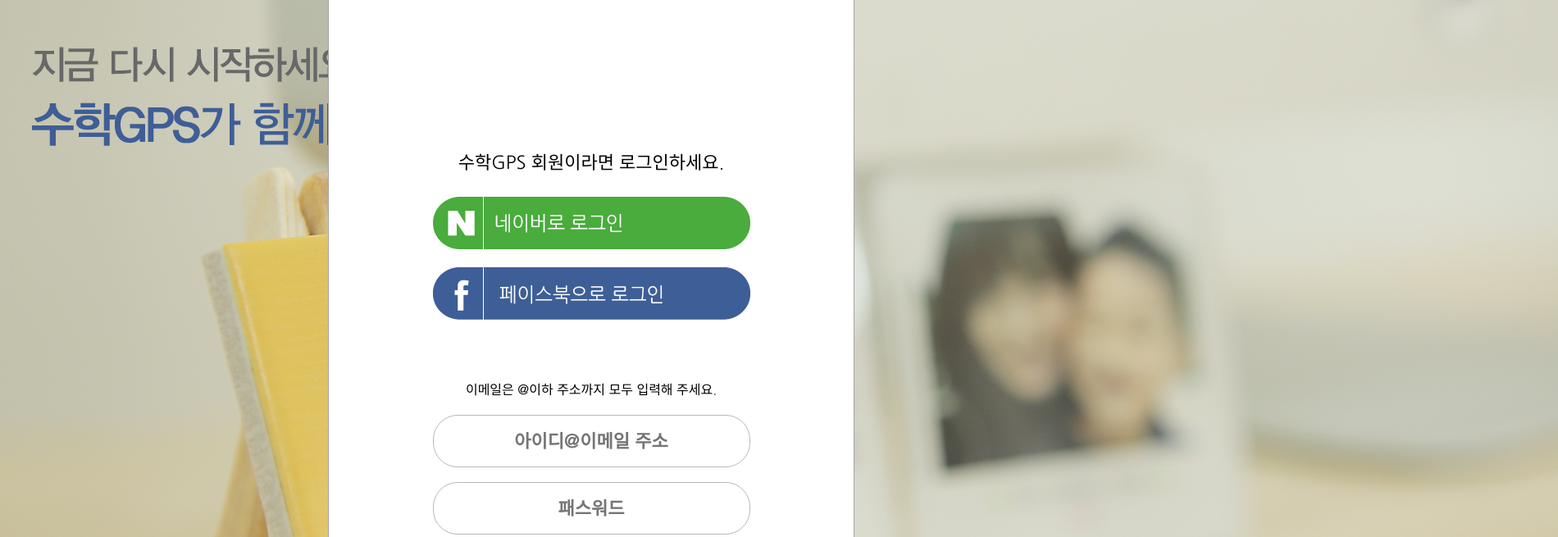
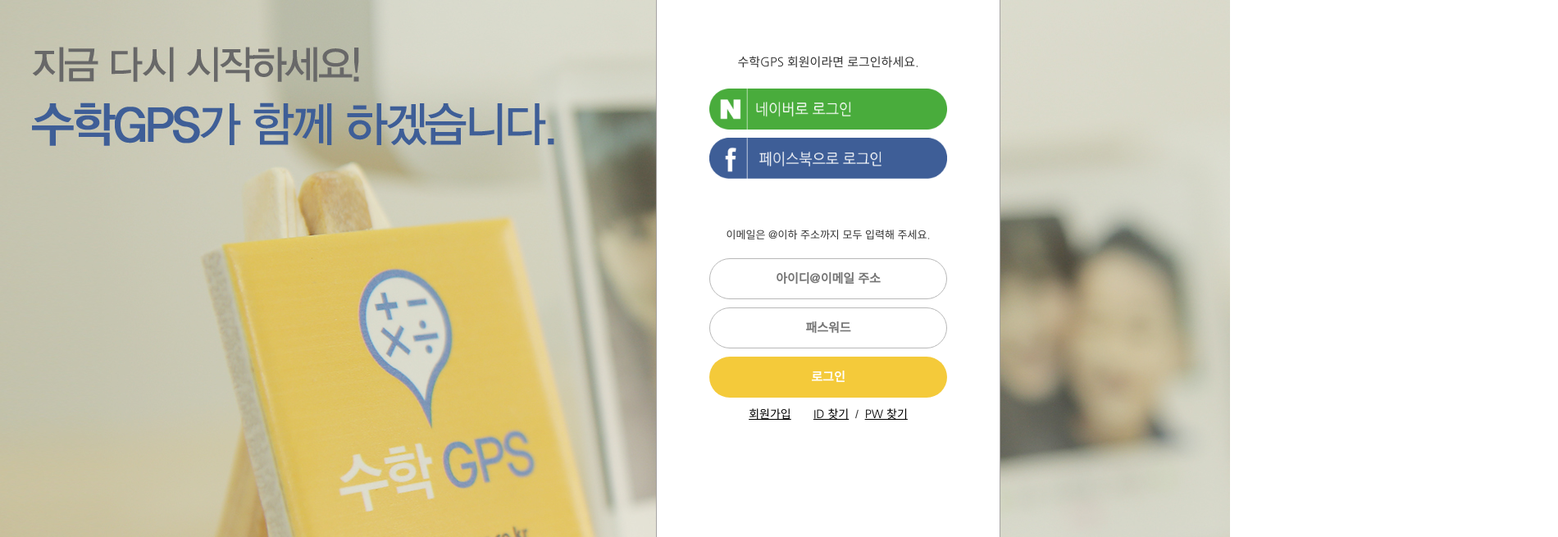
Before and after one commit to 3bekorea/0901, a plain HTML site: page login.html in a window 1280 px wide. Shown: the top 655 px of the page at 82% size, 1900 px wide, since content can reach past the window. Drawn offline with Linux system fonts and the light colour scheme.

Commit message:
1201 내가 이거햇어

```diff
--- a/css/login.css
+++ b/css/login.css
@@ -5,13 +5,49 @@
  */
 
 body {
-	width:1900px;
-	height:1003px;
+	width:auto;
+	height:auto;
 	background-image: url("../img/login/background.jpg");
+	background-repeat:no-repeat;
 	background-color: black;
 	text-align:center;
 	margin:0;
+	background-size: 1300px; 650px;
 }
+
+
+@media (min-width:800px)
+{
+	body
+	{
+		width:1300px;
+		height:650px;
+		background-size: 1300px; 650px;
+	}
+}
+
+@media (min-width:1100px)
+{
+	body
+	{
+		background-size: auto;
+		width:1500px;
+		height:950px;
+	}
+}
+
+@media (min-width:1600px)
+{
+	body
+	{
+		background-size: auto;
+		width:1900px;
+		height:1003px;
+
+	}
+}
+
+
 
 
 .login_panel
@@ -26,29 +62,17 @@ body {
 	border-left: 1px;
 	border-color: #A6A4A4;
 	border-style: solid;
+	width: 360px;
+	padding-bottom:100px;
 
 }
 
-@media (min-width:100px)
+
+@media (min-width:800px)
 {
 	.login_panel
 	{
-		width: 320px;
-	}
-}
-
-@media (min-width:400px)
-{
-	.login_panel
-	{
-		width: 640px;
-	}
-}
-@media (min-width:650px)
-{
-	.login_panel
-	{
-		margin:0 0 0 200px;
+		margin:0 0 0 300px;
 	}
 }
 
@@ -56,17 +80,18 @@ body {
 {
 	.login_panel
 	{
-		margin:0 0 0 400px;
+		margin:0 0 0 596px;
+		width:420px;
 	}
 }
-@media (min-width:1400px)
+@media (min-width:1100px)
 {
 	.login_panel
 	{
-		margin:0 0 0 760px;
+		margin:0 0 0 800px;
 	}
 }
-@media (min-width:1600px)
+@media (min-width:1650px)
 {
 	.login_panel
 	{
@@ -85,17 +110,37 @@ body {
 {
 	.text_panel
 	{
-	padding-top:180px;
+		padding-top:45px;
+	}
+}
+
+@media (min-width:1400px)
+{
+	.text_panel
+	{
+		padding-top:180px;
 	}
 }
 
 
+
+
 .gps_text{
 	font-family:'Nanum Gothic', "Droid Serif","Helvetica Neue",Helvetica,Arial,sans-serif;
-	font-size: 22px;
+	font-size: 15px;
+	margin-top: 20px;
 }
 
-@media (min-width:650px)
+@media (min-width:800px)
+{
+	.gps_text
+	{
+		font-size: 15px;
+		font-weight:500;
+	}
+}
+
+@media (min-width:1400px)
 {
 	.gps_text
 	{
@@ -106,10 +151,21 @@ body {
 
 .gps_text2{
 	font-family:'Nanum Gothic', "Droid Serif","Helvetica Neue",Helvetica,Arial,sans-serif;
-	font-size: 18px;
+	font-size: 12px;
+	margin-top:30px;
 }
 
-@media (min-width:650px)
+@media (min-width:800px)
+{
+	.gps_text2
+	{
+		margin-top:50px;
+		font-size: 13px;
+		font-weight:200;
+	}
+}
+
+@media (min-width:1400px)
 {
 	.gps_text2
 	{
@@ -119,12 +175,13 @@ body {
 	}
 }
 
+
 .input{
 	padding: 0 10px;
-	width: 195px;
-	height: 64px;
+	width: 250px;
+	height: 41px;
 	text-align: center;
-	font-size: 22px;
+	font-size: 15px;
 	color: #525150;
 	font-weight: 700;
 	border: 1px solid #b8b8b8;
@@ -133,24 +190,44 @@ body {
 	-moz-box-sizing: border-box;
 	box-sizing: border-box;
 	font-family:'Nanum Gothic', "Droid Serif","Helvetica Neue",Helvetica,Arial,sans-serif;
+	display: inline-block;
 }
 
-@media(min-width:650px)
+
+
+
+
+@media (min-width:800px)
 {
 	.input
 	{
-		display: inline-block;
-		width: 387px;
+		width: 290px;
+		height: 50px;
+		font-size: 15px;
+	}
+}
+
+@media (min-width:1400px)
+{
+	.input
+	{
+			width: 387px;
 	}
 }
 
 
+
+
+
+
+
 .register{
 	padding: 0 10px;
-	width: 195px;
-	height: 64px;
+
+	width: 250px;
+	height: 41px;
+	font-size: 15px;
 	text-align: center;
-	font-size: 22px;
 	color: white;
 	background-color:#F4CA3A;
 	font-weight: 700;
@@ -161,14 +238,35 @@ body {
 	box-sizing: border-box;
 	font-family:'Nanum Gothic', "Droid Serif","Helvetica Neue",Helvetica,Arial,sans-serif;
 	cursor:pointer;
+	display: inline-block;
 }
 
-@media(min-width:650px)
+@media(min-width:800px)
 {
 	.register
 	{
-		display: inline-block;
+		width: 290px;
+		height:50px;
+		font-size:15px;
+	}
+}
+
+@media(min-width:1400px)
+{
+	.register
+	{
 		width: 387px;
+	}
+}
+
+@media(max-width:400px)
+{
+	.register
+	{
+
+		width: 250px;
+		height: 41px;
+		font-size: 15px;
 	}
 }
 
@@ -180,3 +278,62 @@ body {
 	cursor:pointer;
 	color:#000000;
 }
+
+@media (max-width:400px)
+{
+	.register_text>a
+	{
+		font-size:14px;
+	}
+
+}
+
+.btn_img
+{
+width:250px;
+height:41px;
+}
+
+
+
+@media(min-width:800px)
+{
+	.btn_img
+	{
+	width:290px;
+	height:50px;
+	}
+}
+
+@media(min-width:1400px)
+{
+	.btn_img
+	{
+		width:auto;
+		height:auto;
+	}
+}
+
+@media(max-width:400px)
+{
+	.btn_img
+	{
+	width:250px;
+	height:41px;
+	}
+}
+
+
+
+.btn_margin
+{
+	margin-bottom:10px;
+}
+
+@media(max-width:400px)
+{
+	.btn_margin
+	{
+		margin-bottom:10px;
+	}
+}
--- a/login.html
+++ b/login.html
@@ -18,9 +18,9 @@
 		<!-- css-->
 		<link href="css/login.css" rel="stylesheet">
 
-		<!-- bottstrap
+		<!-- bottstrap-->
 		<link href="css/bootstrap.min.css" rel="stylesheet">
-		-->
+
 
 		<!--font-->
 
@@ -39,17 +39,17 @@
 			<div class="text_panel">
 				<div class="gps_text">수학GPS 회원이라면 로그인하세요.<br><br></div>
 				<a href="#" class="btn_naver" onclick="naver_login();">
-					<img src="img/login/btn_naver.png"><br><br>
+					<img class= "btn_img btn_margin" src="img/login/btn_naver.png"><br>
 				</a>
 				<a href="#" class="btn_facebook" onclick="facebook_login();">
-					<img src="img/login/btn_facebook.png"><br><br>
+					<img class= "btn_img btn_margin" src="img/login/btn_facebook.png"><br>
 				</a>
 
 				<div class="gps_text2">이메일은 @이하 주소까지 모두 입력해 주세요.<br><br>
 				</div>
-				<input name="id" type="text" title="아이디@이메일" placeholder="아이디@이메일 주소" class="input placeholder"><br><br>
-				<input name="pwd" type="password" title="패스워드" placeholder="패스워드" class="input placeholder"><br><br>
-				<input type="submit" value="로그인" class="register"> <br><br>
+				<input name="id" type="text" title="아이디@이메일" placeholder="아이디@이메일 주소" class="input placeholder btn_margin"><br>
+				<input name="pwd" type="password" title="패스워드" placeholder="패스워드" class="input placeholder btn_margin"><br>
+				<input type="submit" value="로그인" class="register btn_margin"> <br>
 				<span class ="register_text">
 					<a href="javascript:goRegister()">회원가입</a>&nbsp&nbsp&nbsp&nbsp&nbsp&nbsp
 					<a id="btn_find">ID 찾기</a>&nbsp /&nbsp
```
Also changed, not shown: alter.html (added, +46 -0 lines).
